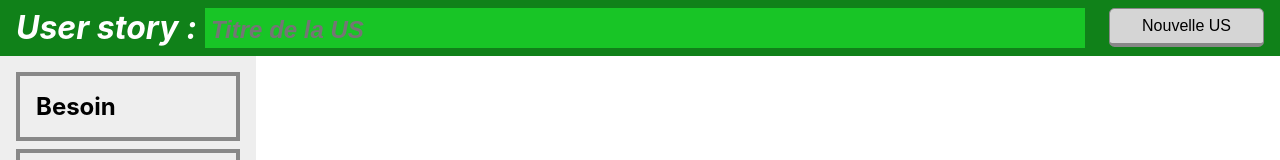
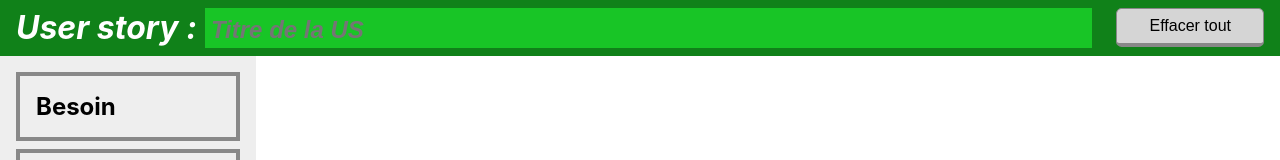
Before and after one commit to is06team/roadtrip-grooming, a Next.js app: page / in a window 1280 px wide. Shown: the top 160 px of the page. Built offline with nearby package versions, Linux system fonts and the light colour scheme.

Commit message:
Update New US button to delete all

```diff
--- a/pages/index.js
+++ b/pages/index.js
@@ -47,7 +47,7 @@ const Main = () => {
             name="user_story[title]"
             placeholder="Titre de la US"
             onChange={(e) => setData({ ...data, title: e.target.value })} />
-          <button onClick={() => setData(initialData)}>Nouvelle US</button>
+          <button onClick={() => setData(initialData)}>Effacer tout</button>
         </div>
         <div className={styles.Main}>
           <Breadcrumb
```
